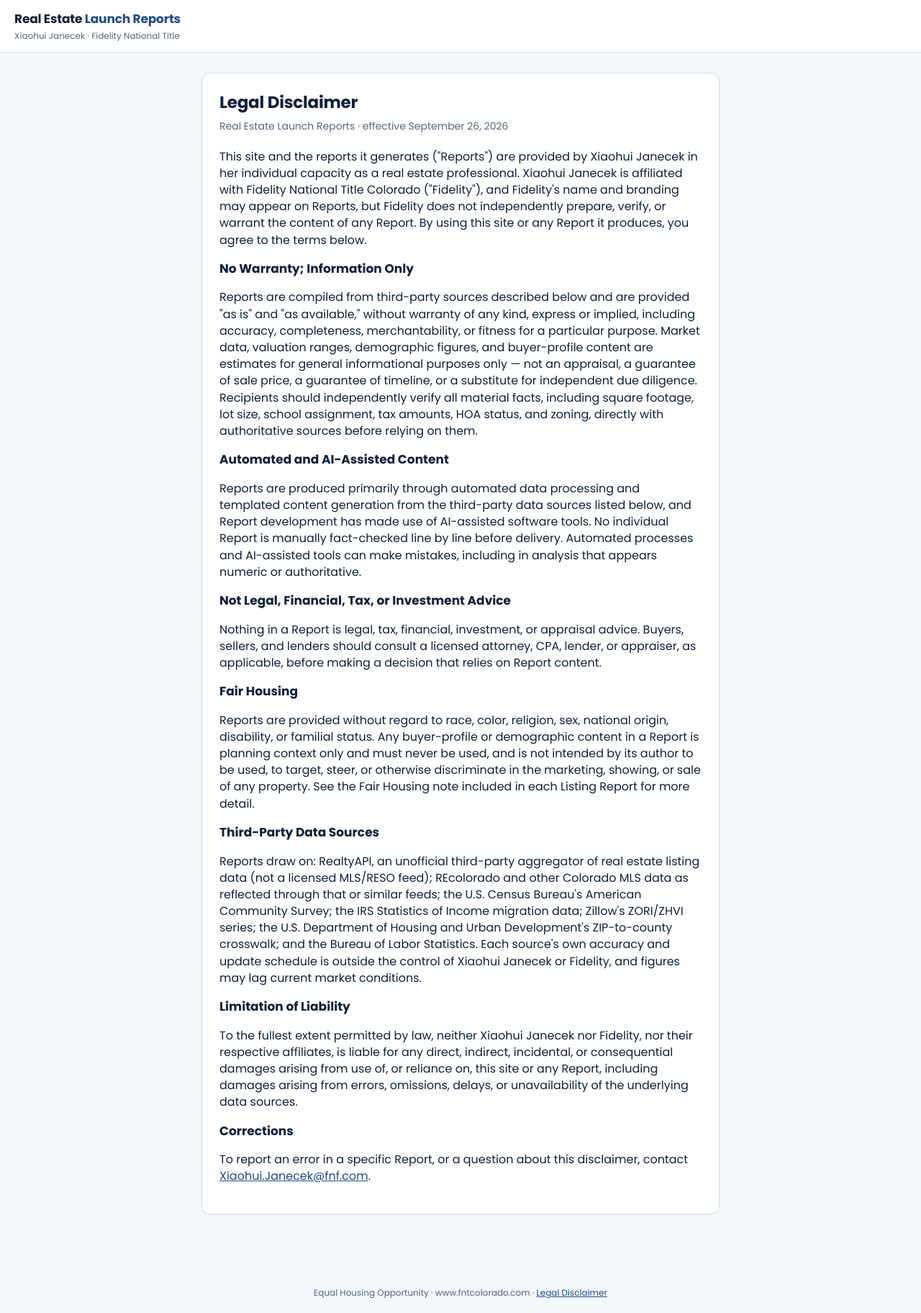
After one commit to g2wfv6ckjj-rgb/Subdivision-brief, a Flask app: page /legal in a window 1280 px wide. The commit adds this page. Shown: the whole page at 72% size. Run offline with Flask 3, Linux system fonts and the light colour scheme; data that the repository does not hold is empty; some libraries are stand-ins or nearby versions.

Commit message:
Landing page redesign (hero content, her name/role first), Legal Disclaimer page, footer link site-wide

```diff
--- a/app.py
+++ b/app.py
@@ -175,6 +175,11 @@ def register_routes(app):
                 return redirect(url_for('dashboard'))
             flash('Incorrect email or password.', 'error')
         return render_template('login.html')
+
+    @app.route('/legal')
+    def legal():
+        import datetime
+        return render_template('legal.html', legal_updated=datetime.date.today().strftime('%B %-d, %Y'))
 
     @app.route('/logout', methods=['POST'])
     @login_required
--- a/templates/base.html
+++ b/templates/base.html
@@ -85,6 +85,21 @@ footer{text-align:center;color:var(--soft);font-size:12px;padding:20px}
 .tile .go{font-weight:600;font-size:14px;color:var(--pine)}
 .tile.dark .go{color:#fff}
 
+/* Landing page hero */
+.hero{padding:8px 4px 26px}
+.hero .eyebrow{font-size:12px;font-weight:600;letter-spacing:.12em;text-transform:uppercase;color:var(--pine);margin:0 0 10px}
+.hero h1{font-size:38px;line-height:1.08;margin:0 0 6px;letter-spacing:-.02em}
+.hero h1 span{color:var(--pine)}
+.hero .role{font-size:14.5px;color:var(--soft);margin:0 0 18px}
+.hero .tagline{font-size:17px;color:var(--ink);max-width:520px;margin:0 0 22px;line-height:1.5}
+.hero .feats{display:flex;flex-wrap:wrap;gap:10px;margin-bottom:4px}
+.hero .feat{background:var(--paper);border:1px solid var(--line);border-radius:99px;
+  padding:8px 14px;font-size:13px;font-weight:500;color:var(--ink);display:flex;align-items:center;gap:7px}
+.hero .feat b{color:var(--pine)}
+.landing-grid{display:grid;grid-template-columns:repeat(auto-fit,minmax(320px,1fr));
+  gap:32px;align-items:start;margin-top:10px}
+.landing-grid>:first-child{flex:1.15}
+
 /* "We're working on it" overlay -- shown by any form with data-working */
 #working{position:fixed;inset:0;background:rgba(16,32,58,.72);display:none;
   align-items:center;justify-content:center;z-index:100;padding:20px}
@@ -125,7 +140,7 @@ footer{text-align:center;color:var(--soft);font-size:12px;padding:20px}
   {% endwith %}
   {% block content %}{% endblock %}
 </div>
-<footer>Equal Housing Opportunity &middot; www.fntcolorado.com</footer>
+<footer>Equal Housing Opportunity &middot; www.fntcolorado.com &middot; <a href="{{ url_for('legal') }}">Legal Disclaimer</a></footer>
 
 <div id="working" role="alertdialog" aria-live="polite" aria-label="Working on your report">
   <div class="box">
--- /dev/null
+++ b/templates/legal.html
@@ -0,0 +1,65 @@
+{% extends "base.html" %}
+{% block title %}Legal Disclaimer{% endblock %}
+{% block content %}
+<div class="card">
+  <h1>Legal Disclaimer</h1>
+  <p class="sub">Real Estate Launch Reports &middot; effective {{ legal_updated }}</p>
+
+  <p>This site and the reports it generates ("Reports") are provided by Xiaohui Janecek
+  in her individual capacity as a real estate professional. Xiaohui Janecek is affiliated
+  with Fidelity National Title Colorado ("Fidelity"), and Fidelity's name and branding may
+  appear on Reports, but Fidelity does not independently prepare, verify, or warrant the
+  content of any Report. By using this site or any Report it produces, you agree to the
+  terms below.</p>
+
+  <h2>No Warranty; Information Only</h2>
+  <p>Reports are compiled from third-party sources described below and are provided
+  "as is" and "as available," without warranty of any kind, express or implied, including
+  accuracy, completeness, merchantability, or fitness for a particular purpose. Market
+  data, valuation ranges, demographic figures, and buyer-profile content are estimates for
+  general informational purposes only &mdash; not an appraisal, a guarantee of sale price,
+  a guarantee of timeline, or a substitute for independent due diligence. Recipients should
+  independently verify all material facts, including square footage, lot size, school
+  assignment, tax amounts, HOA status, and zoning, directly with authoritative sources
+  before relying on them.</p>
+
+  <h2>Automated and AI-Assisted Content</h2>
+  <p>Reports are produced primarily through automated data processing and templated
+  content generation from the third-party data sources listed below, and Report
+  development has made use of AI-assisted software tools. No individual Report is
+  manually fact-checked line by line before delivery. Automated processes and AI-assisted
+  tools can make mistakes, including in analysis that appears numeric or authoritative.</p>
+
+  <h2>Not Legal, Financial, Tax, or Investment Advice</h2>
+  <p>Nothing in a Report is legal, tax, financial, investment, or appraisal advice. Buyers,
+  sellers, and lenders should consult a licensed attorney, CPA, lender, or appraiser, as
+  applicable, before making a decision that relies on Report content.</p>
+
+  <h2>Fair Housing</h2>
+  <p>Reports are provided without regard to race, color, religion, sex, national origin,
+  disability, or familial status. Any buyer-profile or demographic content in a Report is
+  planning context only and must never be used, and is not intended by its author to be
+  used, to target, steer, or otherwise discriminate in the marketing, showing, or sale of
+  any property. See the Fair Housing note included in each Listing Report for more detail.</p>
+
+  <h2>Third-Party Data Sources</h2>
+  <p>Reports draw on: RealtyAPI, an unofficial third-party aggregator of real estate
+  listing data (not a licensed MLS/RESO feed); REcolorado and other Colorado MLS data as
+  reflected through that or similar feeds; the U.S. Census Bureau's American Community
+  Survey; the IRS Statistics of Income migration data; Zillow's ZORI/ZHVI series; the U.S.
+  Department of Housing and Urban Development's ZIP-to-county crosswalk; and the Bureau of
+  Labor Statistics. Each source's own accuracy and update schedule is outside the control
+  of Xiaohui Janecek or Fidelity, and figures may lag current market conditions.</p>
+
+  <h2>Limitation of Liability</h2>
+  <p>To the fullest extent permitted by law, neither Xiaohui Janecek nor Fidelity, nor
+  their respective affiliates, is liable for any direct, indirect, incidental, or
+  consequential damages arising from use of, or reliance on, this site or any Report,
+  including damages arising from errors, omissions, delays, or unavailability of the
+  underlying data sources.</p>
+
+  <h2>Corrections</h2>
+  <p>To report an error in a specific Report, or a question about this disclaimer, contact
+  <a href="mailto:Xiaohui.Janecek@fnf.com">Xiaohui.Janecek@fnf.com</a>.</p>
+</div>
+{% endblock %}
```
Also changed, not shown: _selftest.py (+10 -0 lines), templates/login.html (+21 -4 lines).
